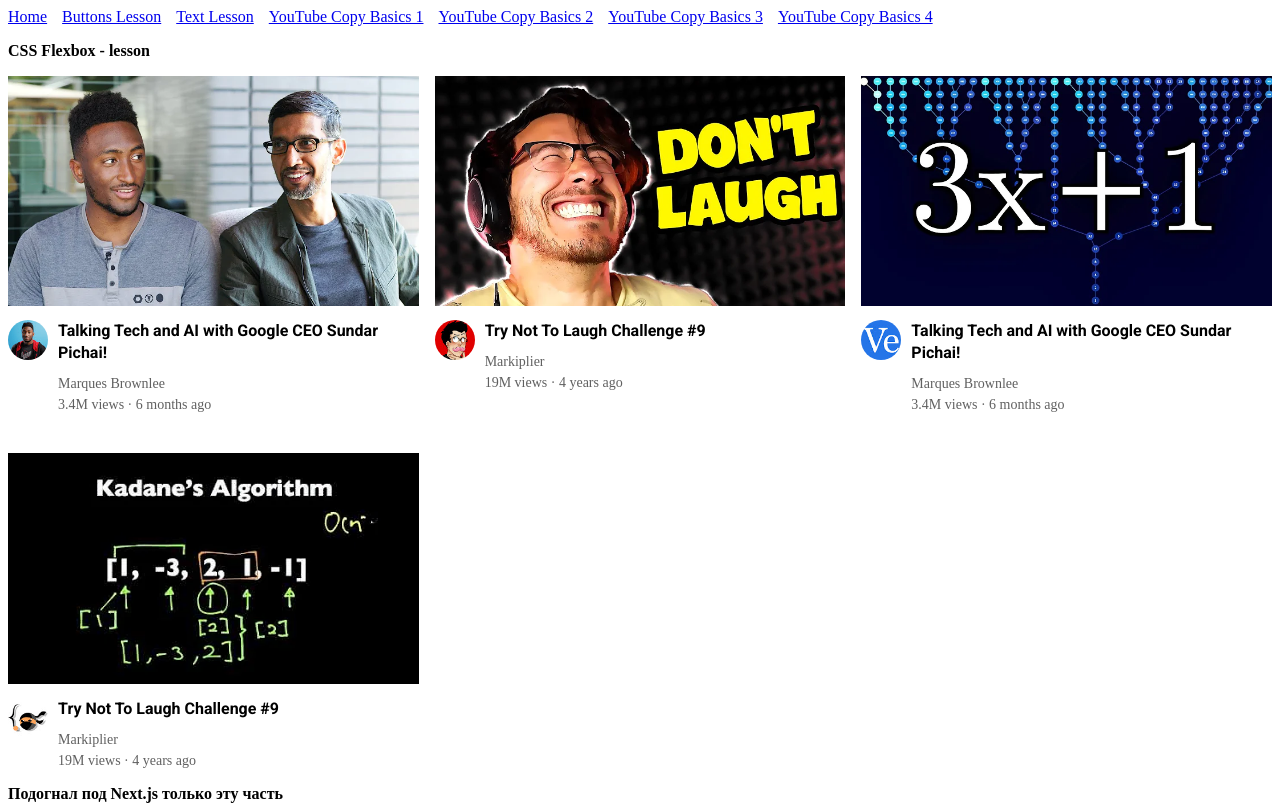
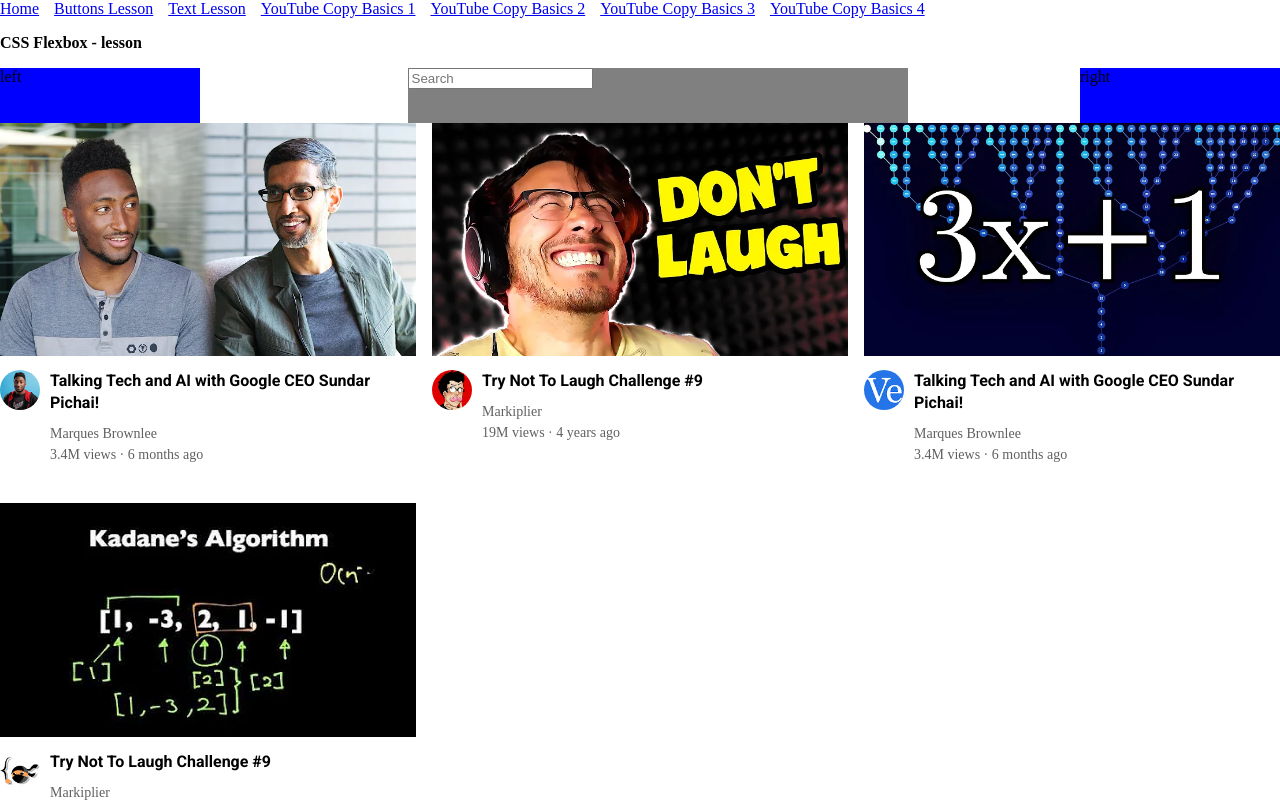
Before and after one commit to mmitusov/nextjs-pure-css, a Next.js app: page /youtubeCopyBasics4 in a window 1280 px wide. Shown: the top 805 px of the page. Built offline with nearby package versions, Linux system fonts and the light colour scheme.

Commit message:
CSS Flexbox

```diff
--- a/src/pages/youtubeCopyBasics4/index.tsx
+++ b/src/pages/youtubeCopyBasics4/index.tsx
@@ -20,7 +20,8 @@ import chanelIcon4 from "../../../public/youtube/chanelIcons/channel-4.jpeg"
 
 //GrFlexboxid лексика:
 //'flex:1', это аналог '1fr' в Grid - займет все оставшиеся свободное место. Если мы успользуем 2 столбца по 1 - место будет разделено медну ними 50/50 (задаем соотношение). Если 1+3, то - 25/75 и т.д.
-//flex-direction: row, width: 100%, flex: 1, justify-content: top/end/space-between/... (горизонтальная центровка), align-items: stretch/top... (вертикальная центровка), column-gap, row-gap,
+//flex-direction: row, width: 100%, flex: 1, justify-content: top/end/space-between/... (горизонтальная центровка), align-items: stretch/top... (вертикальная центровка), column-gap, row-gap
+//Не обязательно каждый раз задавать flex-direction: row, так как flex по дефолту позиционируется как row
 const YouTubeCopy4 = () => {
     return(
     <>
@@ -33,6 +34,18 @@ const YouTubeCopy4 = () => {
 
       <main>
         <p> <strong>CSS Flexbox - lesson</strong> </p>
+
+        <div className={`${thumStyles.header}`}>
+          <div className={`${thumStyles.headerLeft}`}>
+            left
+          </div>
+          <div className={`${thumStyles.headerCenter}`}>
+            <input placeholder='Search'/>
+          </div>
+          <div className={`${thumStyles.headerRight}`}>
+            right
+          </div>
+        </div>
 
         <div className={`${thumStyles.bigGridContainer}`}>
           <div>
--- a/src/styles/globals.css
+++ b/src/styles/globals.css
@@ -40,6 +40,11 @@
   --card-border-rgb: 131, 134, 135;
 }
 
+body {
+  padding: 0;
+  margin: 0;
+}
+
 /* * {
   box-sizing: border-box;
   padding: 0;
--- a/src/styles/youtubeCopy3.module.css
+++ b/src/styles/youtubeCopy3.module.css
@@ -1,5 +1,33 @@
 /* ------- CSS Flexbox ------- */
 @import url('https://fonts.googleapis.com/css2?family=Roboto:wght@100;400;700&display=swap" rel="stylesheet');
+
+/* Как можем увидеть мы может использовать space-between с другими динамическими/захардкожеными стилями */
+/* Например применить space-between к: width: 200px, flex: 1/max-width: 500px, width: 200px */
+/* И благодаря этому мы сморли задать максимальною ширину того насколько может растягиваться headerCenter и еще одновременно задать то как будут распологаться елементы по отношению к друг к другу: space-between */
+.header {
+  display: flex;
+  flex-direction: row;
+  justify-content: space-between;
+  height: 55px;
+}
+
+.headerLeft {
+  width: 200px;
+  margin-right: 70px;
+  background-color: blue;
+}
+
+.headerCenter {
+  flex: 1; /* Растягивается динамически */
+  max-width: 500px; /* Ограничиваем ширину того на сколько сильно наш центральный елемент может растягиваться */
+  background-color: grey;
+}
+
+.headerRight {
+  width: 200px;
+  margin-left: 35px;
+  background-color: blue;
+}
 
 .bigGridContainer {
   display: grid;
```
